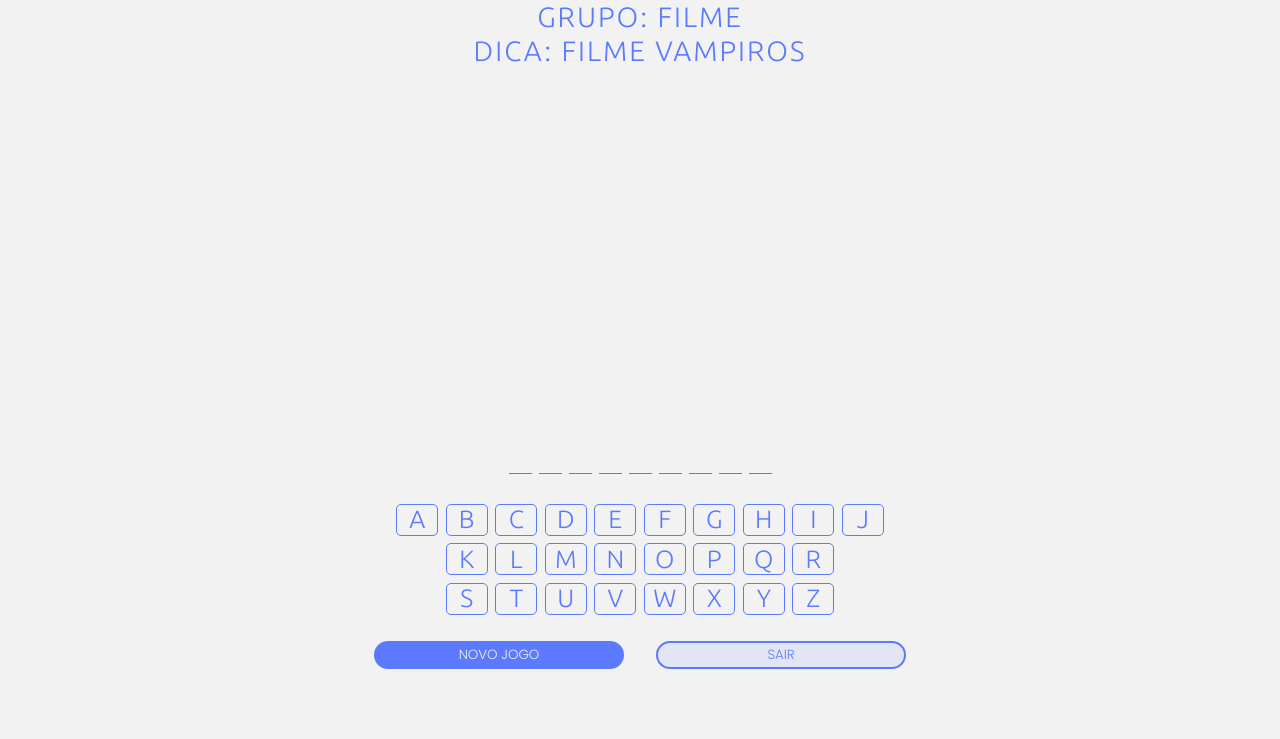
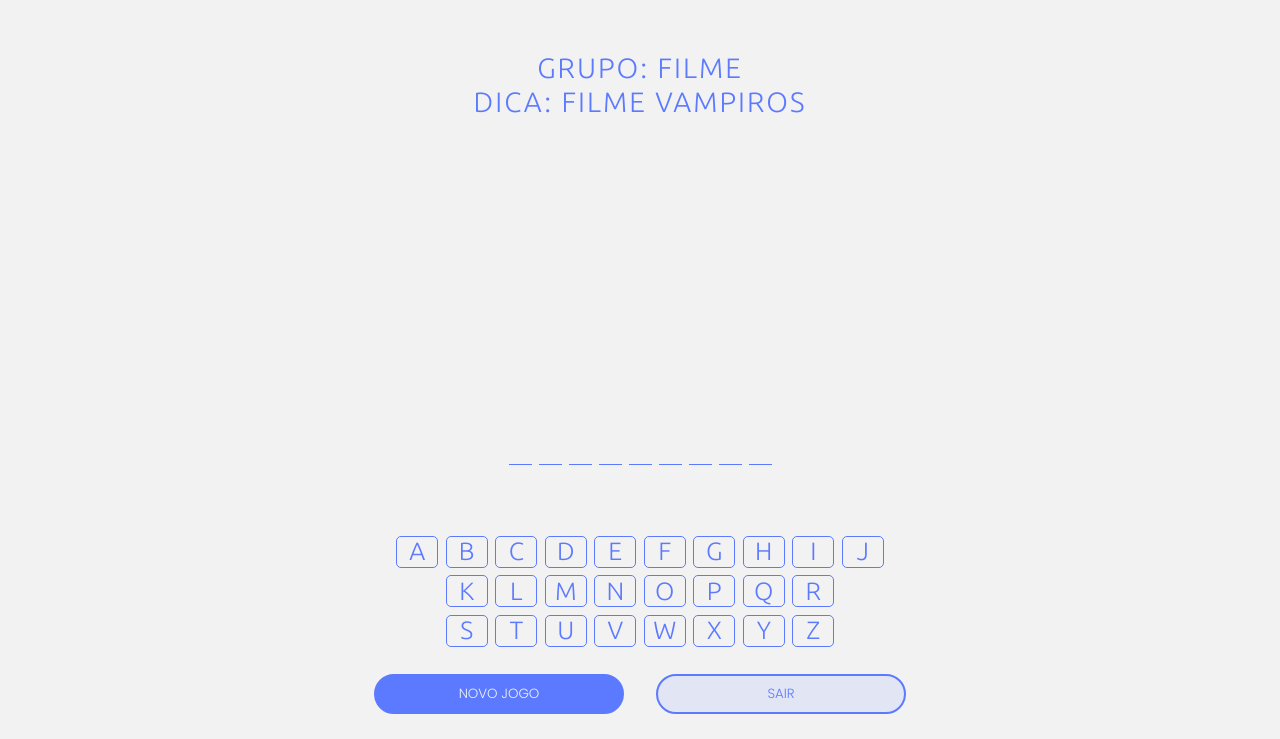
Before and after one commit to erwin-hc/jogodaforca, a plain HTML site: page jogo.html in a window 1280 px wide. Shown: the part 61-800 px from the top of the page. Drawn offline with Linux system fonts and the light colour scheme.

Commit message:
18/05/22 -- 17:00

```diff
--- a/index.css
+++ b/index.css
@@ -32,7 +32,7 @@ body {
 
 /*---CONTAINER---*/
 .grid-container {
-  min-height: calc(100vh - 80px);
+  min-height: calc(100vh - 20px);
   display: grid;
   grid-template-columns: 1fr;
   grid-template-rows: 60px 2fr 60px 60px 25px;
--- a/jogo.css
+++ b/jogo.css
@@ -18,9 +18,8 @@
 }
 
 .svg-boneco {
-
 	width: 350px;
-	height: 350px;
+	height: 300px;
 	fill: transparent;
 	stroke: rgba(var(--cor-global),1.0);
 	stroke-width: 6px;
@@ -38,11 +37,12 @@
 
 .palavra {
 	width: 100%;
-	height: 70px;
+	height: 50px;
 	display: flex;
 	flex-direction: row;
 	align-items: center;
 	justify-content: center;
+	font-family: 'Poppins',sans-serif;
 
 }
 .palavra div {
@@ -93,9 +93,17 @@
 	background-color: rgba(217,83,79,0.5);
 }
 
-.btn {
-	margin-bottom: 1em;
+.btnJogo {
+	font-family: "Poppins",sans-serif;
+	border-radius: 25px;
+	padding: .15em;
+	transition: 0.25s transform;
+	transition: 0.25s box-shadow;
+	width: 250px;
+	height: 40px;
+	margin-top: 2em;
 }
+
 
 #btnJogoNovo {
 	background-color: rgba(var(--cor-global),1.0);
@@ -107,6 +115,7 @@
 	border:  2px solid rgba(var(--cor-global),1.0);
 	color: rgba(var(--cor-global),1.0);
 }
+
 
 /*----------------------------------------------------------------------*/
 /*MEDIA QUERIES*/
@@ -220,22 +229,19 @@
 .grid-container {
   grid-template-rows: 60px 1fr 120px 40px 40px 5px;
 }
-.canvas {
 
-}
-.btn {
-	margin-top: 1em;
-	height: auto;
+.btnJogo {
+	margin-top: .5em;
 }
 .grid-btn1 {
 	margin-top: 10px;
 	grid-row-start: 4;
-	height: 30px;
+
 }
 .grid-btn2 {
-	margin-top: 5px;
+	margin-top: 10px;
 	grid-row-start: 5;
-	height: 30px;
+
 }
 .input {
 	width: 300px;
--- a/jogo.html
+++ b/jogo.html
@@ -48,16 +48,18 @@
 				<svg class="svg-boneco">
 					<!-- BONECO -->
 					<!-- BASE DA FORCA -->
-					<line class="partes" data-id="1" x1="20" x2="110" y1="340" y2="340"/>
-					<line class="partes" data-id="2" x1="50" x2="50" y1="60" y2="340"/>
-					<line class="partes" data-id="3" x1="50" x2="190" y1="60" y2="60"/>
-					<line class="partes" data-id="4" x1="190" x2="190" y1="60" y2="100"/>
-					<circle class="partes" data-id="5" cx="190" cy="120" r="20"/>
-					<line class="partes" data-id="6" x1="190" x2="190" y1="220" y2="140"/>
-					<line class="partes" data-id="7"  x1="150" x2="190" y1="200" y2="140"/>
-					<line class="partes" data-id="8"  x1="230" x2="190" y1="200" y2="140"/>
-					<line class="partes" data-id="9"  x1="190" x2="230" y1="220" y2="280"/>
-					<line class="partes" data-id="10"  x1="190" x2="150" y1="220" y2="280"/>
+					<line class="partes" data-id="1"   x1="20" x2="110" y1="290" y2="290"/>
+					<line class="partes" data-id="2"   x1="50" x2="50"  y1="20"  y2="290"/>
+					<line class="partes" data-id="3"   x1="50" x2="190" y1="20" y2="20"/>
+					<line class="partes" data-id="4"   x1="190" x2="190" y1="20" y2="50"/>
+					<circle class="partes" data-id="5" cx="190" cy="70" r="20"/>
+					<line class="partes" data-id="6"   x1="190" x2="190" y1="90" y2="160"/>
+					<line class="partes" data-id="7"   x1="150" x2="190" y1="130" y2="90"/>
+					<line class="partes" data-id="8"   x1="230" x2="190" y1="130" y2="90"/>
+
+
+					<line class="partes" data-id="9"   x1="190" x2="230" y1="160" y2="210"/>
+					<line class="partes" data-id="10"  x1="190" x2="150" y1="160" y2="210"/>
 				</svg>
 			</div>
 
@@ -121,16 +123,17 @@
 		</div>
 		<!-- ---BOTAO ALEATORIO--- -->
 		<div class="aux-modal grid-btn grid-btn1">
-			<div class="div-botoes div-btn-1"> <a href="jogo.html"> <button type="button" id="btnJogoNovo" class="btn">NOVO JOGO </button> </a> </div>
+			<div class="div-botoes div-btn-1"> <a href="jogo.html"> <button type="button" id="btnJogoNovo" class="btnJogo">NOVO JOGO </button> </a> </div>
 		</div>
 		<!-- ---BOTAO CRIAR--- -->
 		<div class="aux-modal grid-btn grid-btn2">
-			<div class="div-botoes div-btn-2"> <a href="index.html"> <button id="btnJogoSair" type="button" class="btn">SAIR </button> </a> </div>
+			<div class="div-botoes div-btn-2"> <a href="index.html"> <button id="btnJogoSair" type="button" class="btnJogo">SAIR </button> </a> </div>
 		</div>
 	</div>
 	<!-- --- FOOTER --- -->
 	<div class="aux-modal grid-footer"></div>
 
+
 <script defer type="text/javascript" src="index.js"></script>
 <script defer type="text/javascript" src="jogo.js"></script>
 </body>
--- a/jogo.js
+++ b/jogo.js
@@ -162,6 +162,7 @@ var auxBoneco = -1;
 console.log(auxBoneco)
 
 divTeclas.forEach(function (item) {
+
     item.addEventListener('click', function (e) {
 
     	if (aleatorio == 'SIM') {
@@ -175,14 +176,17 @@ divTeclas.forEach(function (item) {
     	// PINTA VERDE OU VERMELHO AS TECLAS
     	if (arrayPalavraSecreta.includes(tecla)) {
     		e.target.classList.add("verde");
+    		e.target.style.pointerEvents = "none";
+
     	} else {
     		e.target.classList.add("vermelho");
+    		e.target.style.pointerEvents = "none";
     		auxBoneco++;
     		bonecoSvg.children[auxBoneco].style.opacity = 1;
 
     		if (auxBoneco >8) {
     			alert("PERDEU PLAYBOY");
-    			return;
+
     		}
     	};
 
@@ -198,7 +202,7 @@ divTeclas.forEach(function (item) {
 				var tiraEspacoPalavra = arrayPalavraSecreta.filter(e => String(e).trim());
 				if (auxVenceu == tiraEspacoPalavra.length) {
 					alert("VENCEU");
-					return;
+
 				}
 			};
 		};
```
Also changed, not shown: palavra.css (+20 -0 lines), palavra.html (+3 -3 lines).
